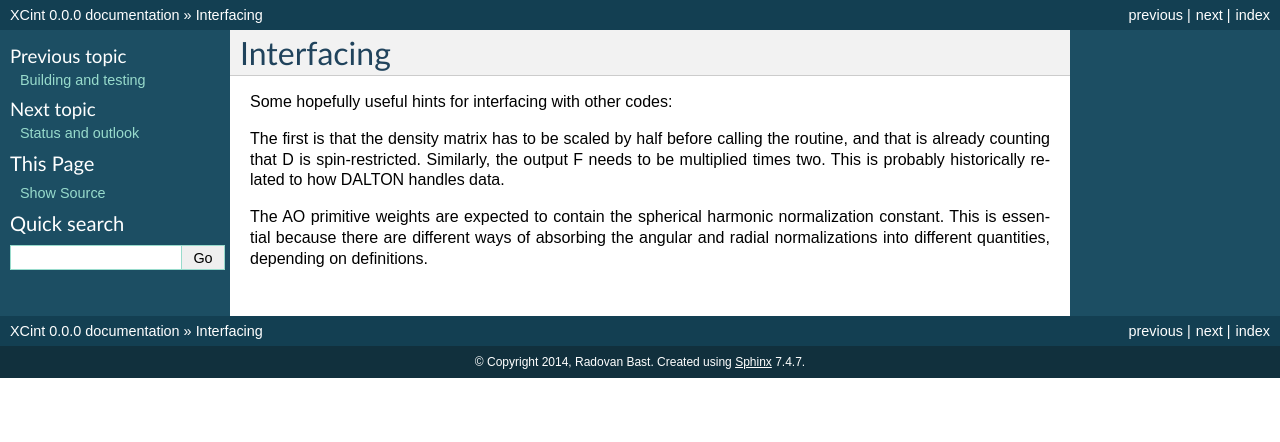
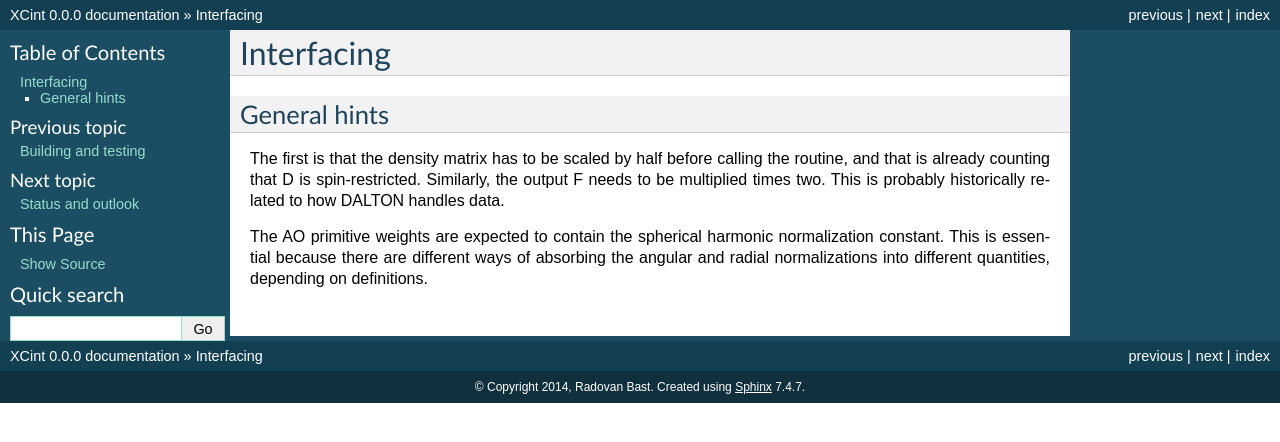
Before and after one commit to dftlibs/xcint, a Sphinx documentation site: the page built from doc/interfacing.rst, in a window 1280 px wide. Shown: the top 442 px of the page. Built offline with Sphinx 7.4.7, drawn with Linux system fonts in a browser that asks for light colours.

Commit message:
cleanup in section headers

```diff
--- a/doc/building.rst
+++ b/doc/building.rst
@@ -1,6 +1,5 @@
 
 
-====================
 Building and testing
 ====================
 
--- a/doc/interfacing.rst
+++ b/doc/interfacing.rst
@@ -1,10 +1,11 @@
 
 
-===========
 Interfacing
 ===========
 
-Some hopefully useful hints for interfacing with other codes:
+
+General hints
+-------------
 
 The first is that the density matrix has to be scaled by half before calling
 the routine, and that is already counting that D is spin-restricted.
--- a/doc/purpose.rst
+++ b/doc/purpose.rst
@@ -1,6 +1,5 @@
 
 
-===============
 What XCint does
 ===============
 
```
